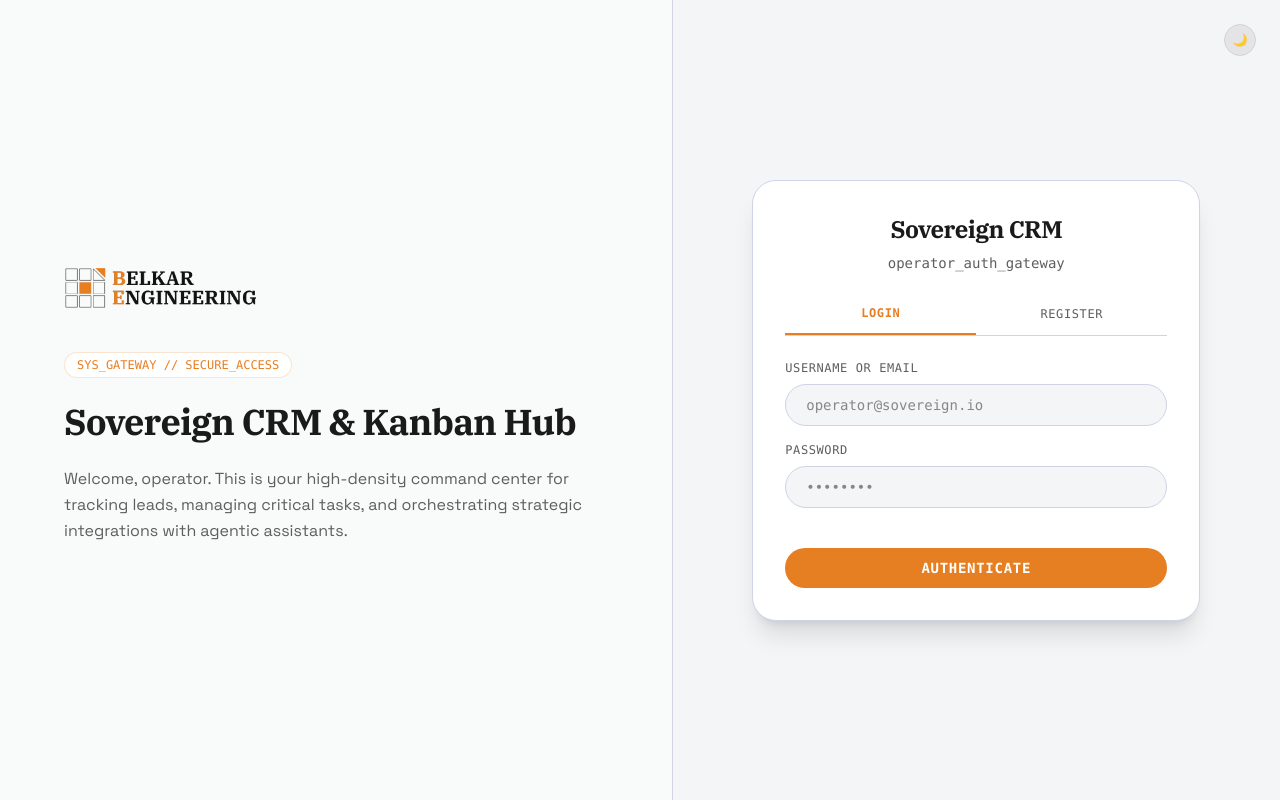
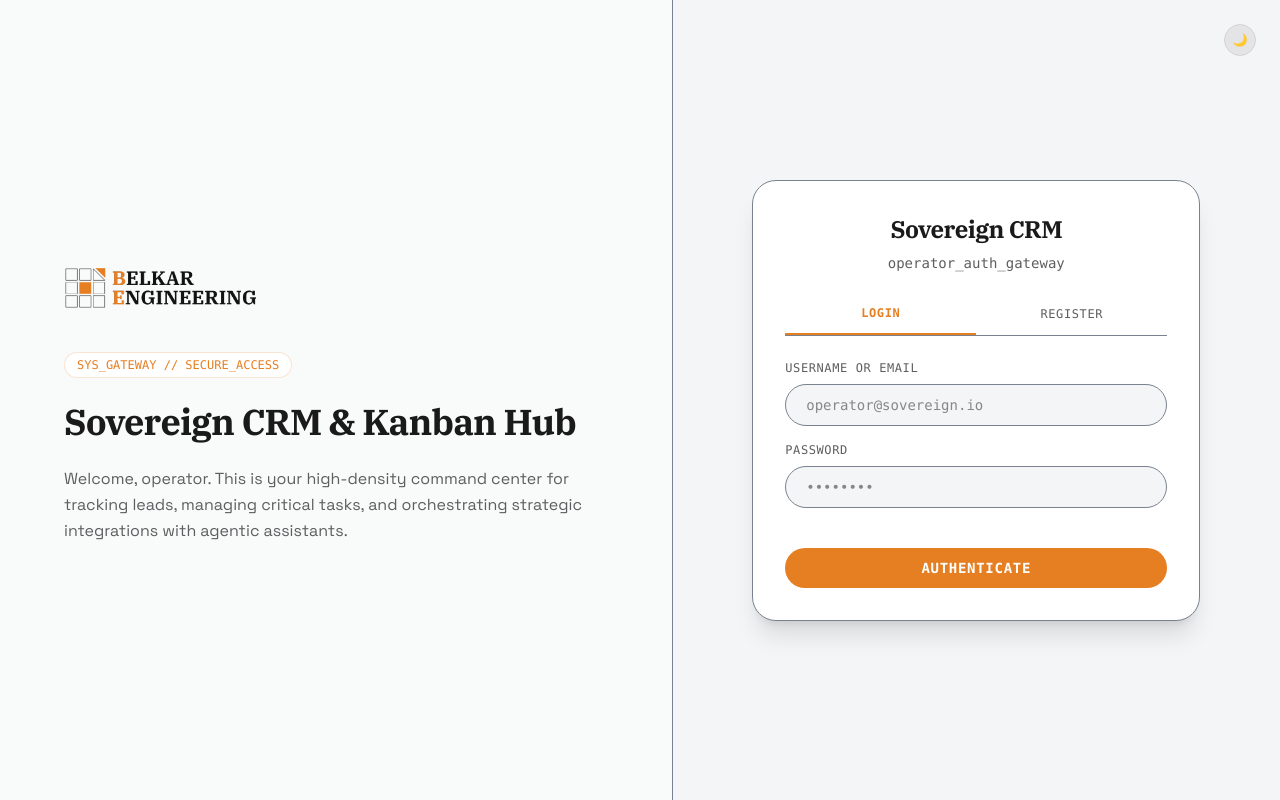
Before and after one commit to aaronbelkar/BE_CRM, a Next.js app: page / in a window 1280 px wide. Built offline with nearby package versions, Linux system fonts and the light colour scheme; no server answers.

Commit message:
style: update separator lines to #79828e in all themes

```diff
--- a/src/app/globals.css
+++ b/src/app/globals.css
@@ -5,7 +5,7 @@
   --surface: #ffffff;
   --text-main: #1a1a1b;
   --text-muted: #5e5e60;
-  --border-color: #d0d3e7;
+  --border-color: #79828e;
 }
 
 html.dark {
@@ -13,7 +13,7 @@
   --surface: #25292d;
   --text-main: #ffffff;
   --text-muted: #e5e7e9;
-  --border-color: #d0d3e7;
+  --border-color: #79828e;
 }
 
 @theme inline {
```
